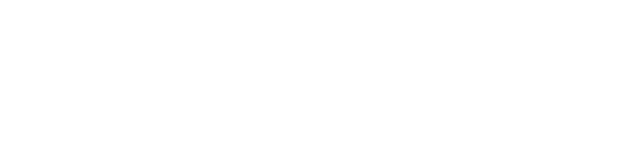
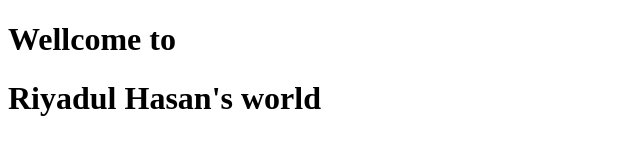
Before and after one commit to riyadul/developer-portfolio, a plain HTML site: page index.html in a window 1280 px wide. Shown: the whole page, without its empty margins (0-640 px from the left). Drawn offline with Linux system fonts and the light colour scheme.

Commit message:
wellcome

```diff
--- a/index.html
+++ b/index.html
@@ -8,6 +8,7 @@
     <link rel="stylesheet" href="style.css">
 </head>
 <body>
-
+    <h1>Wellcome to</h1>
+    <h1>Riyadul Hasan's world</h1>
 </body>
 </html>
```
Also changed, not shown: images/dream-bg.png (added), images/exp-bg.png (added), images/jhankar.png (added), images/jhankar2.png (added), images/my-bg.png (added), images/my-bg2.png (added), images/top-banner.png (added), 7 other files.
